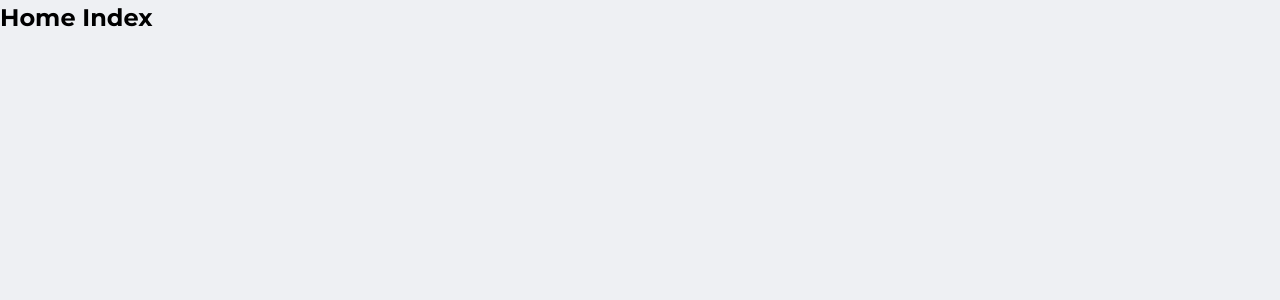
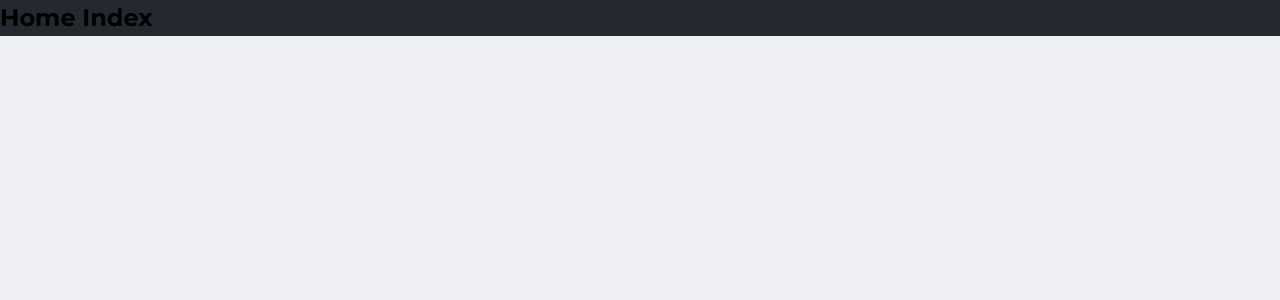
Before and after one commit to Spiivak/sm-frontendR, a React (Vite) app: page / in a window 1280 px wide. Shown: the top 300 px of the page. Built offline with nearby package versions, Linux system fonts and the light colour scheme.

Commit message:
Add body styling

```diff
--- a/src/assets/style/base/_base.scss
+++ b/src/assets/style/base/_base.scss
@@ -6,7 +6,9 @@ html {
   font-family: 'Montserrat', sans-serif;
 }
 
-body {}
+body {
+  background-color: #25282E;
+}
 
 *, *:before, *:after {
   box-sizing: inherit;
```
